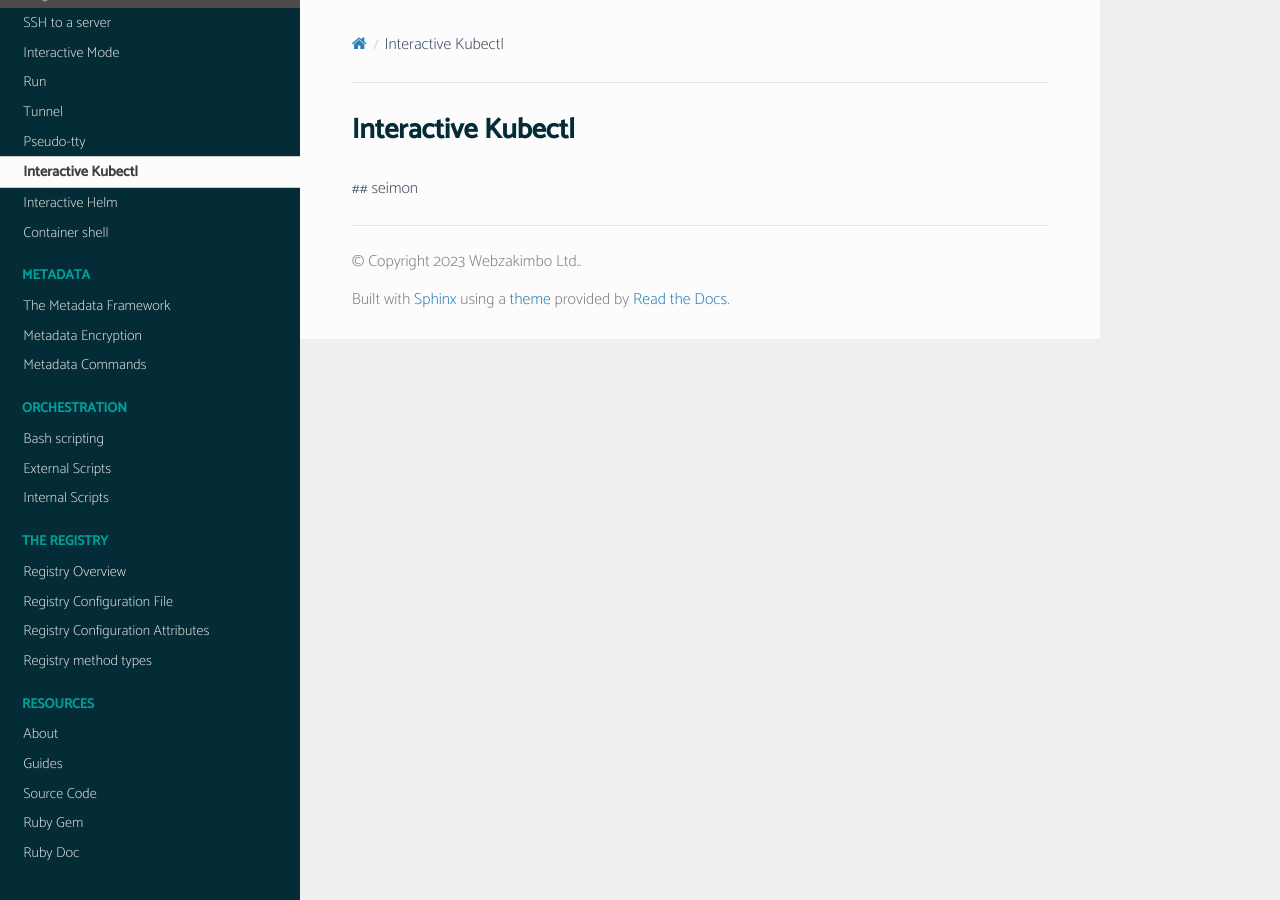
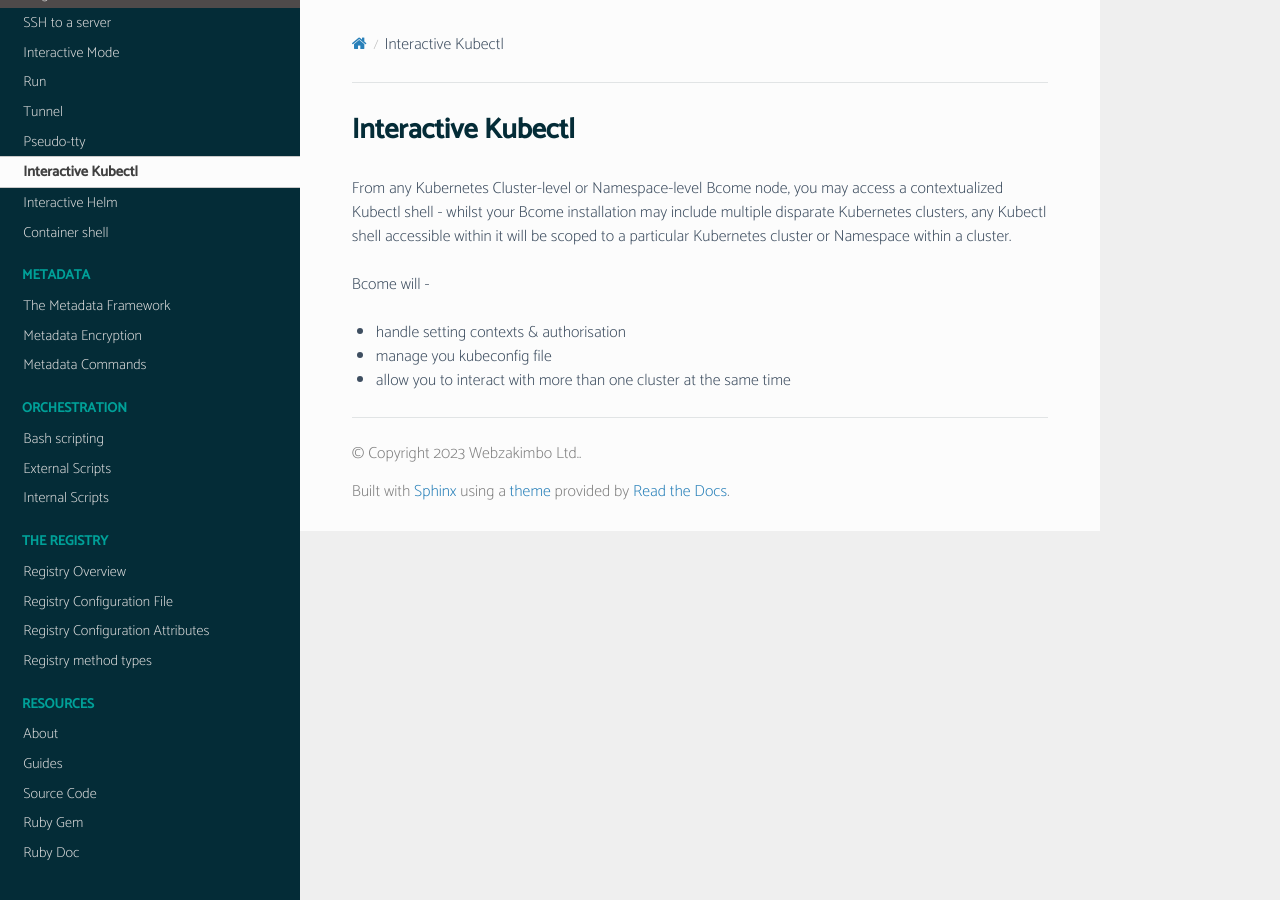
Before and after one commit to webzakimbo/bcome-read-the-docs, a Sphinx documentation site: the page built from docs/source/notable/interactive-kubectl.rst, in a window 1280 px wide. Built offline with Sphinx 7.4.7 and the Read the Docs theme 2.0.0, drawn with Linux system fonts in a browser that asks for light colours; pages that are not in the unit, such as notebooks, are missing from menus.

Commit message:
start of interactive kubectl doc

```diff
--- a/docs/source/notable/interactive-kubectl.rst
+++ b/docs/source/notable/interactive-kubectl.rst
@@ -7,4 +7,10 @@
 Interactive Kubectl
 *******************
 
-## seimon
+From any Kubernetes Cluster-level or Namespace-level Bcome node, you may access a contextualized Kubectl shell - whilst your Bcome installation may include multiple disparate Kubernetes clusters, any Kubectl shell accessible within it will be scoped to a particular Kubernetes cluster or Namespace within a cluster.
+
+Bcome will -
+
+* handle setting contexts & authorisation
+* manage you kubeconfig file
+* allow you to interact with more than one cluster at the same time
```
